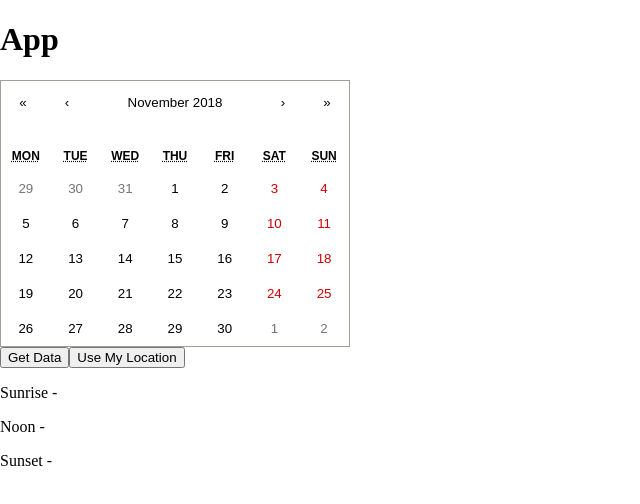
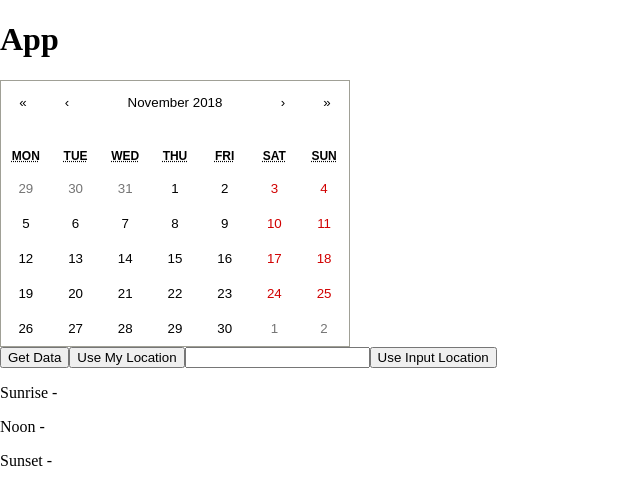
Before and after one commit to HanifCarroll/sun-times, a React (Create React App) app: page / in a window 1280 px wide. Shown: the top 504 px of the page, without its empty margins (0-640 px from the left). Built offline with nearby package versions, Linux system fonts and the light colour scheme.

Commit message:
Add geocode functionality.

```diff
--- a/src/App.js
+++ b/src/App.js
@@ -7,6 +7,8 @@ class App extends Component {
   state = {
     lat: null,
     lng: null,
+    location: "",
+    geoInfo: {},
     date: null,
     times: {},
   };
@@ -23,8 +25,40 @@ class App extends Component {
     }
   };
 
+  setLocation = () => {
+    const { location } = this.state;
+
+    const locationURI = encodeURIComponent(location);
+
+    this.geocodeLocation(locationURI);
+  };
+
+  geocodeLocation = async location => {
+    const apiKey = "9e59bc25-9417-438f-860e-926289f82523";
+    const resultsLimit = 1;
+    const url = `https://graphhopper.com/api/1/geocode?q=${location}&limit=${resultsLimit}&key=${apiKey}`;
+
+    const {
+      data: { hits: results },
+    } = await Axios.get(url);
+
+    this.extractGeoData(results);
+  };
+
+  extractGeoData = results => {
+    if (results[0]) {
+      console.log(results[0]);
+      const { country, state, name, point } = results[0];
+
+      this.setState({ geoInfo: { country, state, name, point } });
+    } else {
+      console.log("Query not found.");
+      this.setState({ geoInfo: {} });
+    }
+  };
+
   getTimes = async () => {
-    const url = this.makeUrl();
+    const url = this.makeSunUrl();
 
     const {
       data: { results },
@@ -33,7 +67,7 @@ class App extends Component {
     this.extractTimes(results);
   };
 
-  makeUrl = () => {
+  makeSunUrl = () => {
     const { lat, lng, date } = this.state;
 
     let url = `https://api.sunrise-sunset.org/json?lat=${lat}&lng=${lng}&formatted=0`;
@@ -59,7 +93,7 @@ class App extends Component {
   };
 
   render() {
-    const { sunrise, sunset, noon } = this.state.times;
+    const { sunrise, sunset, noon, location } = this.state.times;
 
     return (
       <div className="App">
@@ -67,7 +101,13 @@ class App extends Component {
         <Calendar onChange={date => this.onCalendarChange(date)} />
         <button onClick={this.getTimes}>Get Data</button>
         <button onClick={this.getLocation}>Use My Location</button>
-
+        <input
+          type="text"
+          value={location}
+          onChange={e => this.setState({ location: e.target.value })}
+        />
+        <button onClick={this.setLocation}>Use Input Location</button>
+        {console.log(this.state)}
         <p>Sunrise - {sunrise}</p>
         <p>Noon - {noon}</p>
         <p>Sunset - {sunset}</p>
```
